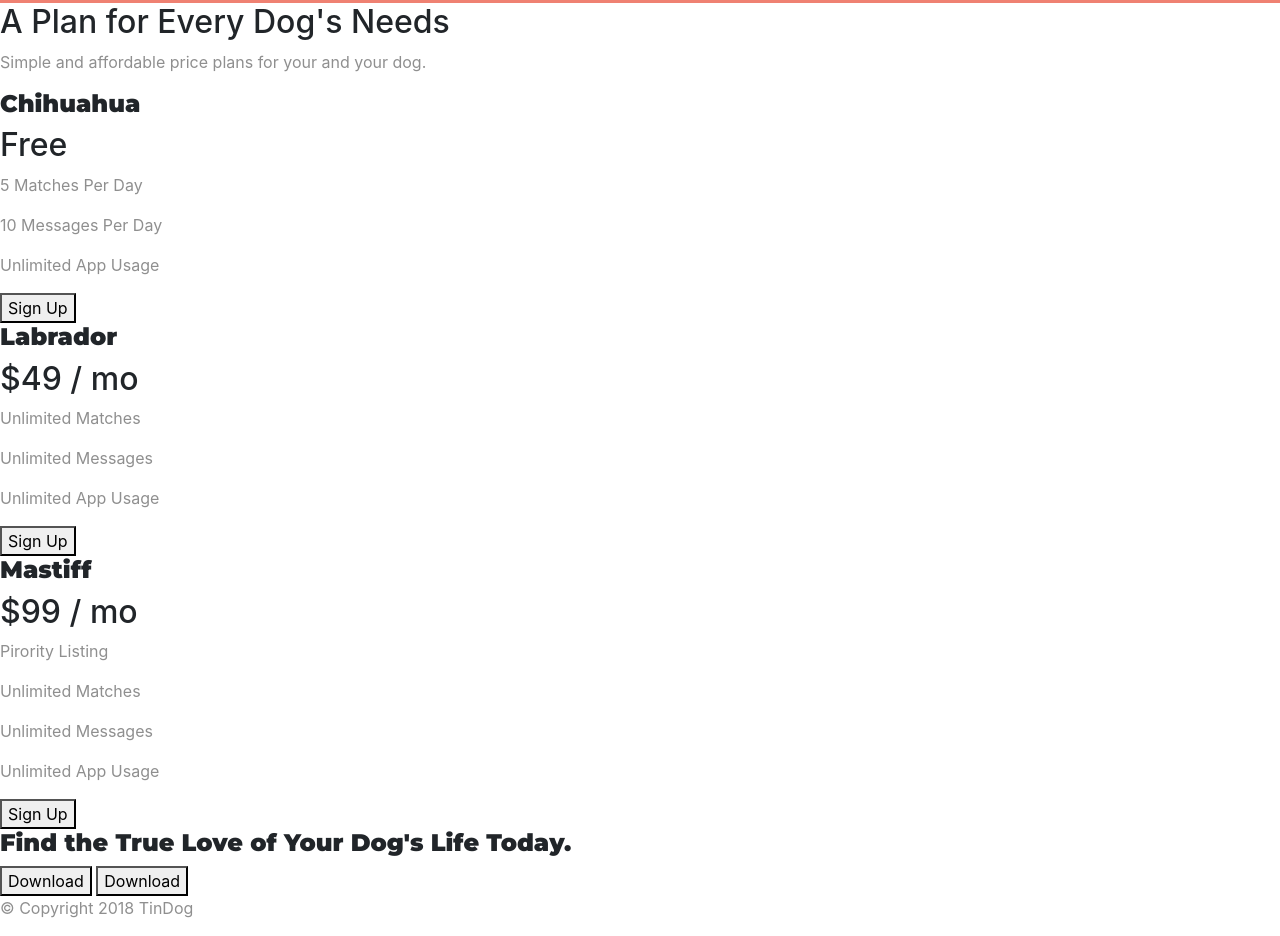
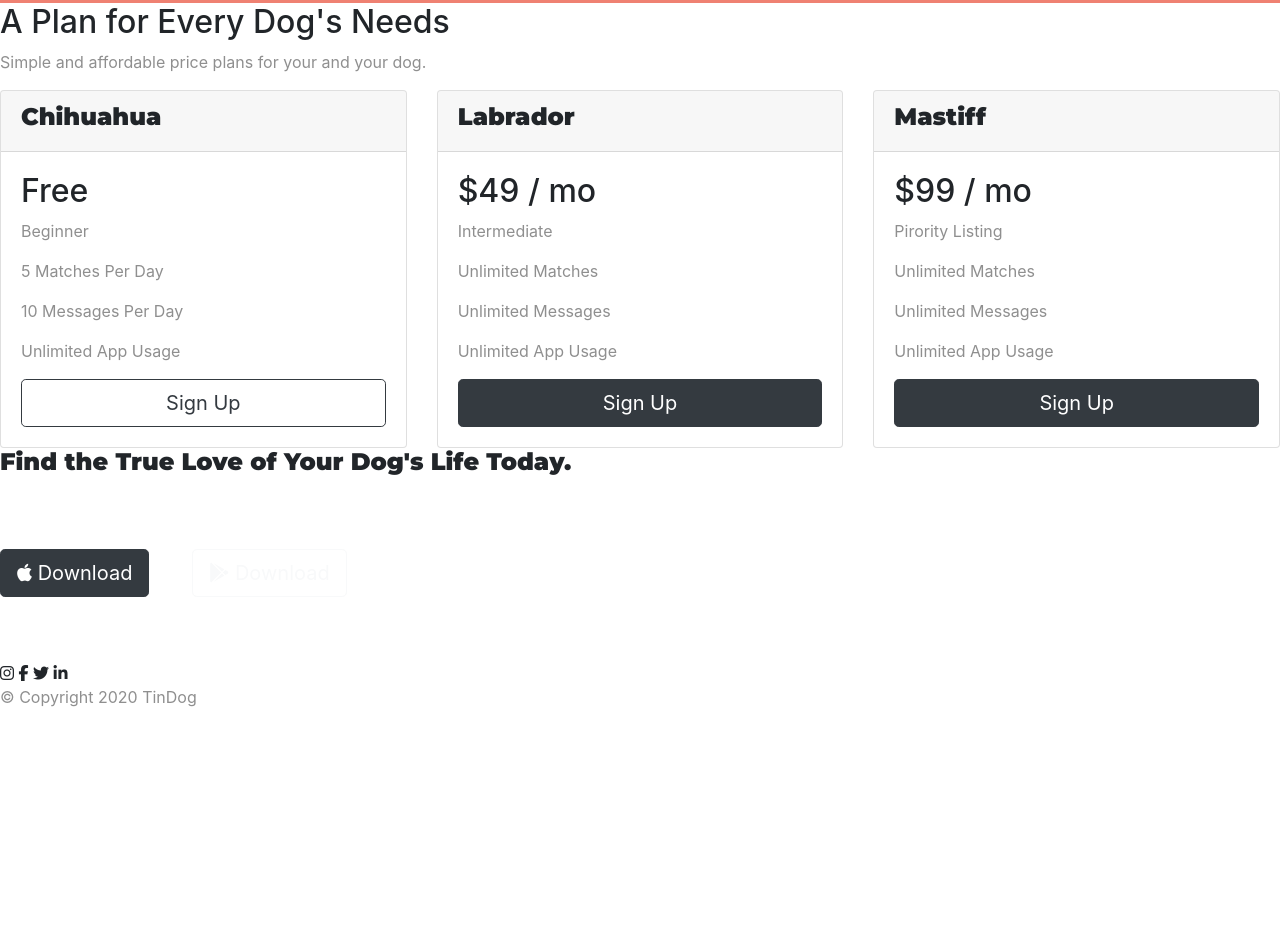
Before and after one commit to akashsinhaha/trial-website, a plain HTML site: page index.html in a window 1280 px wide. Shown: the part 1787-2723 px from the top of the page. After the commit the page ends 2512 px from the top, so only its background shows below. Drawn offline with nearby package versions, Linux system fonts and the light colour scheme.

Commit message:
completed frontend

```diff
--- a/index.html
+++ b/index.html
@@ -31,20 +31,19 @@
       <!-- Nav Bar -->
       <nav class="navbar navbar-expand-lg navbar-dark">
         <a class="navbar-brand" href="">tindog</a>
-       <button class="navbar-toggler" type="button" data-toggle="collapse"
-       data-target="#navbarSupportedContent" aria-controls="navbarSupportedContent" aria-expanded="false" aria-label="Toggle navigation">
+        <button class="navbar-toggler" type="button" data-toggle="collapse" data-target="#navbarSupportedContent" aria-controls="navbarSupportedContent" aria-expanded="false" aria-label="Toggle navigation">
           <span class="navbar-toggler-icon"></span>
         </button>
         <div class="collapse navbar-collapse" id="navbarSupportedContent">
           <ul class="navbar-nav ml-auto">
             <li class="nav-item">
-              <a class="nav-link" href="">Contact</a>
+              <a class="nav-link" href="#footer">Contact</a>
             </li>
             <li class="nav-item">
-              <a class="nav-link" href="">Pricing</a>
+              <a class="nav-link" href="#pricing">Pricing</a>
             </li>
             <li class="nav-item">
-              <a class="nav-link" href="">Download</a>
+              <a class="nav-link" href="#cta">Download</a>
             </li>
           </ul>
         </div>
@@ -150,33 +149,63 @@
 
   <section id="pricing">
 
-    <h2>A Plan for Every Dog's Needs</h2>
+    <h2 class="pricing-header">A Plan for Every Dog's Needs</h2>
     <p>Simple and affordable price plans for your and your dog.</p>
 
 
+    <div class="row">
+
+
+      <div class="col-lg-4 col-md-6 pricing-column">
+        <div class="card">
+          <div class="card-header">
             <h3>Chihuahua</h3>
+          </div>
+          <div class="card-body">
             <h2>Free</h2>
+            <p>Beginner</p>
             <p>5 Matches Per Day</p>
             <p>10 Messages Per Day</p>
             <p>Unlimited App Usage</p>
-    <button type="button">Sign Up</button>
+            <button class="btn btn-block btn-lg btn-outline-dark" type="button">Sign Up</button>
+          </div>
+        </div>
+      </div>
 
-
+      <div class="col-lg-4 col-md-6 pricing-column">
+        <div class="card">
+          <div class="card-header">
             <h3>Labrador</h3>
+          </div>
+          <div class="card-body">
             <h2>$49 / mo</h2>
+            <p>Intermediate</p>
             <p>Unlimited Matches</p>
             <p>Unlimited Messages</p>
             <p>Unlimited App Usage</p>
-    <button type="button">Sign Up</button>
+            <button class="btn btn-block btn-lg btn-dark" type="button">Sign Up</button>
+          </div>
+        </div>
+      </div>
 
-
+      <div class="col-lg-4 pricing-column">
+        <div class="card">
+          <div class="card-header">
             <h3>Mastiff</h3>
+          </div>
+          <div class="card-body">
             <h2>$99 / mo</h2>
             <p>Pirority Listing</p>
             <p>Unlimited Matches</p>
             <p>Unlimited Messages</p>
             <p>Unlimited App Usage</p>
-    <button type="button">Sign Up</button>
+            <button class="btn btn-block btn-lg btn-dark" type="button">Sign Up</button>
+          </div>
+        </div>
+      </div>
+
+    </div>
+
 
   </section>
 
@@ -185,9 +214,11 @@
 
   <section id="cta">
 
-    <h3>Find the True Love of Your Dog's Life Today.</h3>
-    <button type="button">Download</button>
-    <button type="button">Download</button>
+    <h3 class="cta-heading">Find the True Love of Your Dog's Life Today.</h3>
+    <button type="button" class="btn btn-dark btn-lg download-button"><i class="fab fa-apple"></i>
+      Download</button>
+    <button type="button" class="btn btn-outline-light btn-lg download-button"><i class="fab fa-google-play"></i>
+      Download</button>
 
   </section>
 
@@ -195,8 +226,11 @@
   <!-- Footer -->
 
   <footer id="footer">
-
-    <p>© Copyright 2018 TinDog</p>
+    <i class="social-icon fab fa-instagram fa-1x"></i>
+    <i class="social-icon fab fa-facebook-f fa-1x"></i>
+    <i class="social-icon fab fa-twitter fa-1x"></i>
+    <i class="social-icon fab fa-linkedin-in fa-1x"></i>
+    <p>© Copyright 2020 TinDog</p>
 
   </footer>
 
```
Lines whose indentation alone changed are shown as unchanged.
